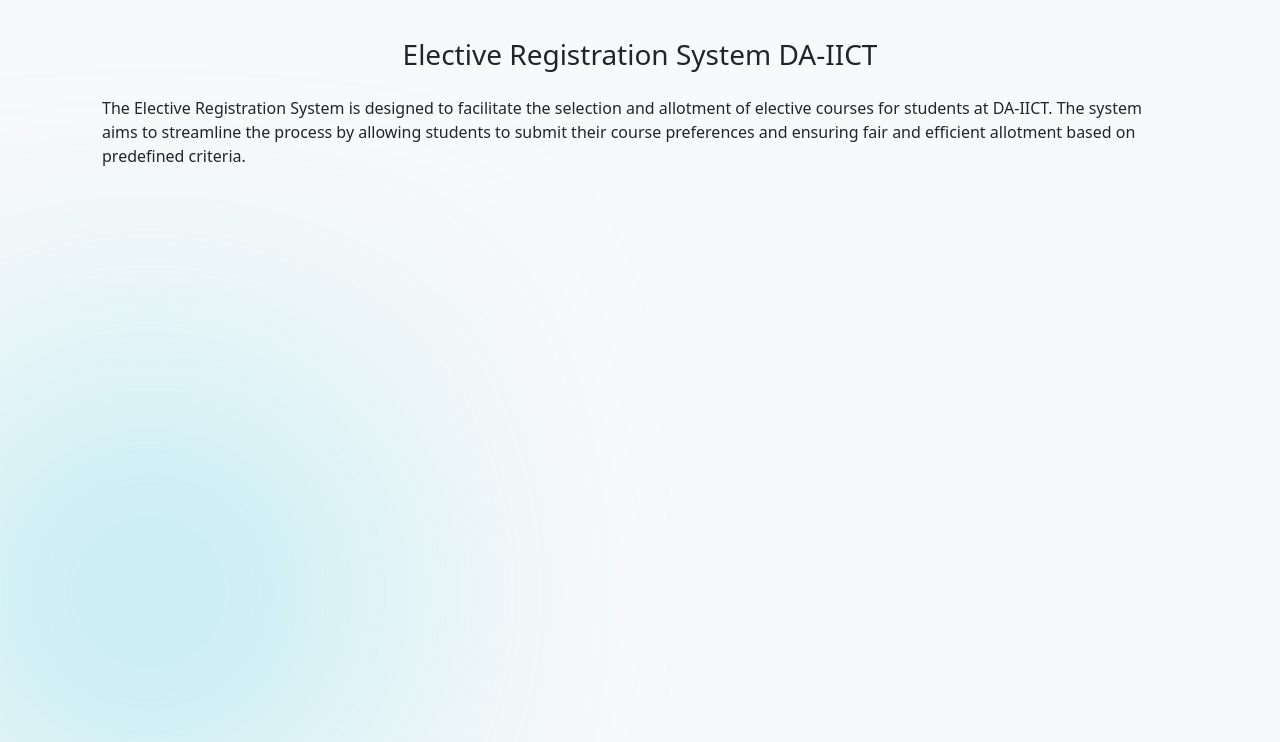
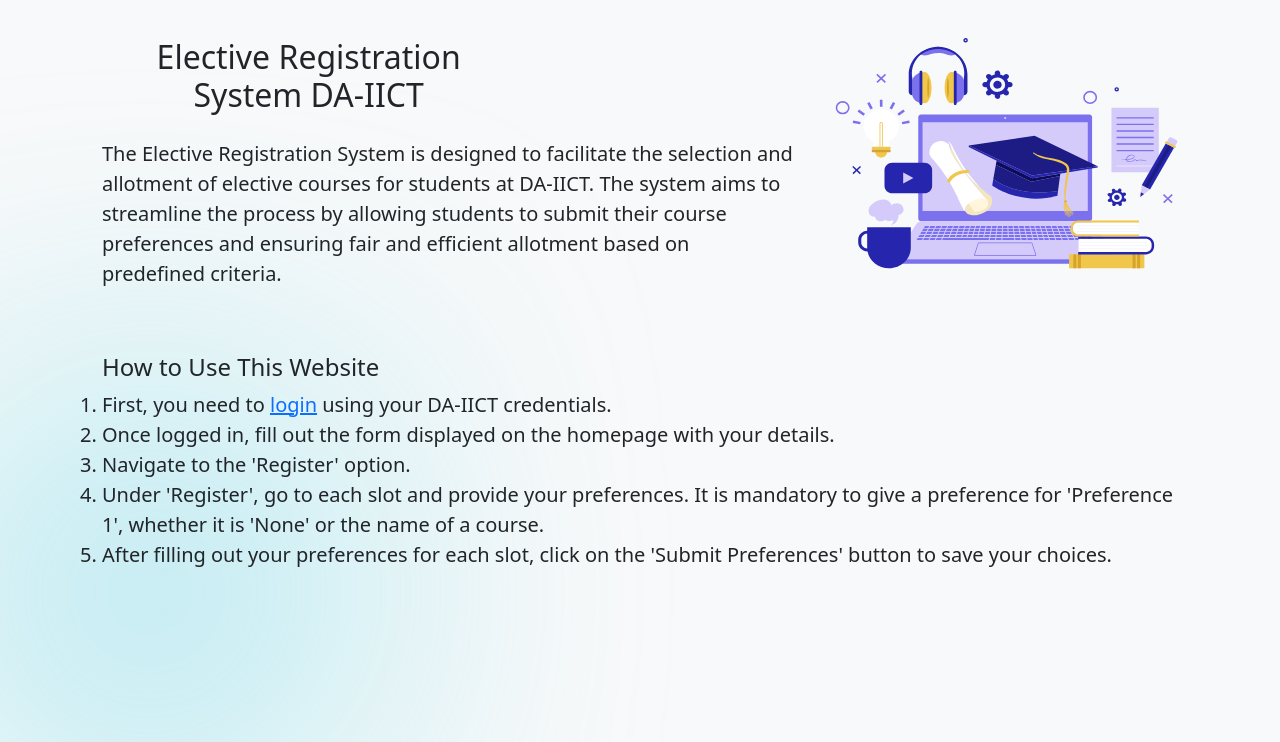
Before and after one commit to PicantaData/Elective-Registration-System, a Django app: page / in a window 1280 px wide. Shown: the part 58-800 px from the top of the page. Run offline with Django 4.2, Linux system fonts and the light colour scheme.

Commit message:
Removed the firstlogin file, added content and vector

```diff
--- a/ers/static/styles/styles.css
+++ b/ers/static/styles/styles.css
@@ -35,3 +35,21 @@
         padding: 6px;
     }
 } */
+
+    .bg-rec{
+      width: 1496px;
+      height: 742px;
+      flex-shrink: 0;
+      background: linear-gradient(180deg, #84eaea 72.44%, #fdfdfd 100%);
+    }
+    .bg-blur {
+        position: fixed;
+        bottom: 0;
+        left: 0;
+        width: 300px; /* Adjust size as needed */
+        height: 300px;
+        border-radius: 1062px;
+        background: #57d4e5;
+        filter: blur(150.64999389648438px);
+        z-index: -1; /* Ensure it stays behind other content */
+    }
--- a/ers/student/templates/home.html
+++ b/ers/student/templates/home.html
@@ -1,42 +1,35 @@
 {% extends 'navbar.html' %}
-<!-- <link rel="stylesheet" type="text/css" href="..\styles.css"> -->
+{% load static %}
 
 {% block content %}
+<link rel="stylesheet" type="text/css" href="{% static '\styles\styles.css' %}">
 <br></br>
 <br></br>
-
 <div class="container-lg rounded">
-
     <div class="row mx-2">
-      <!-- <div class="bg-rec"></div> -->
-        <h3 class="text-center mb-4">Elective Registration System DA-IICT</h3>
-        <p>The Elective Registration System is designed to facilitate the selection and allotment of elective courses for students at DA-IICT. The system aims to streamline the process by allowing students to submit their course preferences and ensuring fair and efficient allotment based on predefined criteria.</p>
+        <div class="col-md-8">
+            <h3 class="text-center mb-4" style="font-size: 2rem; padding-right: 18.5rem;">Elective Registration System DA-IICT</h3>
+            <p style="font-size: 1.25rem; padding-right: 1rem;">The Elective Registration System is designed to facilitate the selection and allotment of elective courses for students at DA-IICT. The system aims to streamline the process by allowing students to submit their course preferences and ensuring fair and efficient allotment based on predefined criteria.</p>
+        </div>
+        <div class="col-md-4 text-center">
+            <img src="{% static 'images/vector.svg' %}" alt="Vector Image" class="img-fluid">
+        </div>
     </div>
 </div>
+
+<div class="container-lg mt-5">
+    <div class="row mx-2">
+        <h4 style="font-size: 1.5rem;">How to Use This Website</h4>
+        <ol style="font-size: 1.25rem;">
+            <li>First, you need to <a href="{% url 'social:begin' 'google-oauth2' %}">login</a> using your DA-IICT credentials.</li>
+            <li>Once logged in, fill out the form displayed on the homepage with your details.</li>
+            <li>Navigate to the 'Register' option.</li>
+            <li>Under 'Register', go to each slot and provide your preferences. It is mandatory to give a preference for 'Preference 1', whether it is 'None' or the name of a course.</li>
+            <li>After filling out your preferences for each slot, click on the 'Submit Preferences' button to save your choices.</li>
+        </ol>
+    </div>
+</div>
+
 <div class="bg-blur"></div>
-<!-- {% block styles %} -->
-
-<style>
-    .bg-rec{
-      width: 1496px;
-      height: 742px;
-      flex-shrink: 0;
-      background: linear-gradient(180deg, #84eaea 72.44%, #fdfdfd 100%);
-    }
-    .bg-blur {
-        position: fixed;
-        bottom: 0;
-        left: 0;
-        width: 300px; /* Adjust size as needed */
-        height: 300px;
-        border-radius: 1062px;
-        background: #57d4e5;
-        filter: blur(150.64999389648438px);
-        z-index: -1; /* Ensure it stays behind other content */
-    }
-</style>
-
-<!-- {% endblock %} -->
-<!-- <script src="script.js"></script> -->
 
 {% endblock %}
```
Also changed, not shown: ers/student/templates/firstlogin.html (deleted, +0 -43 lines), ers/student/templates/process.html (+0 -37 lines), ers/static/images/vector.svg (added).
